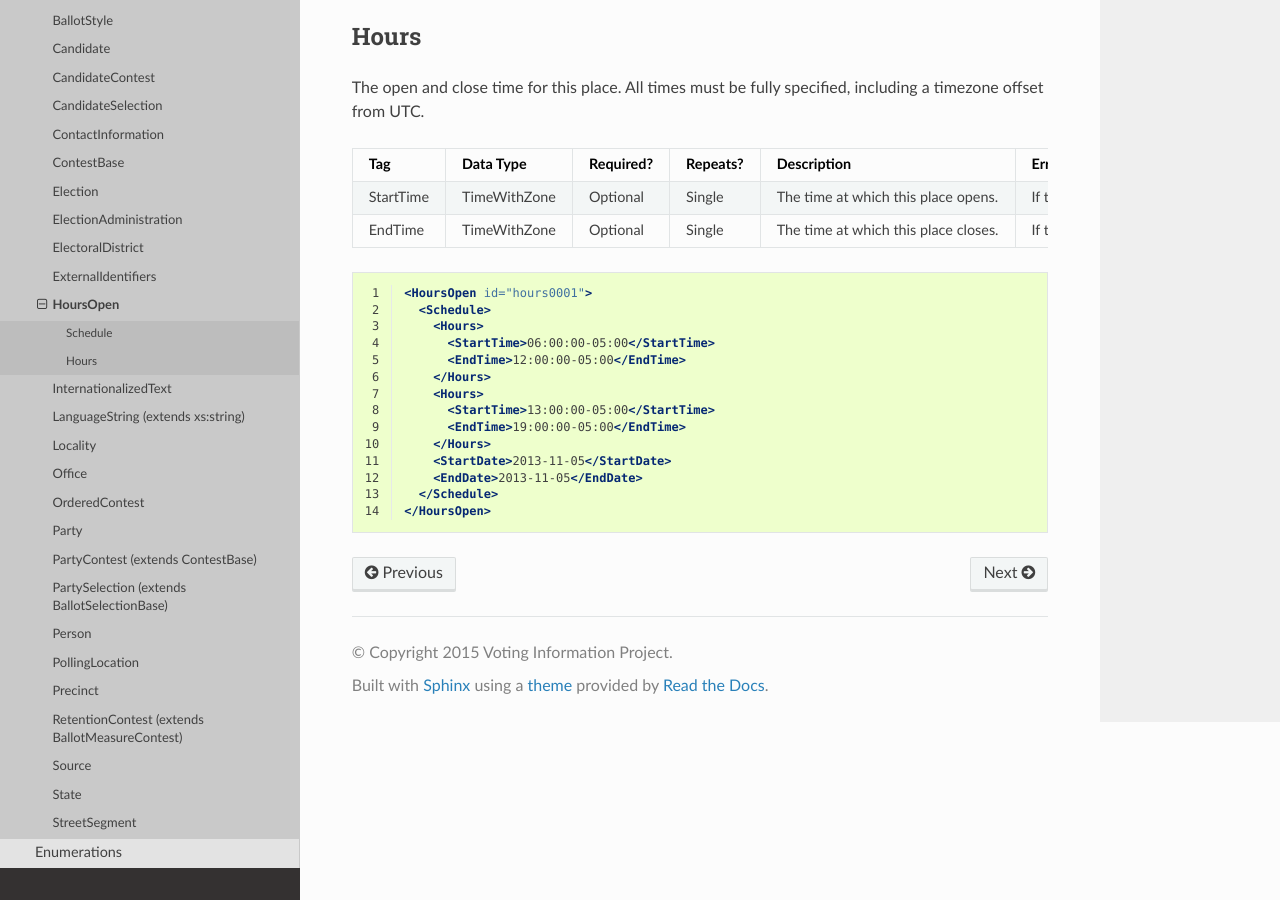
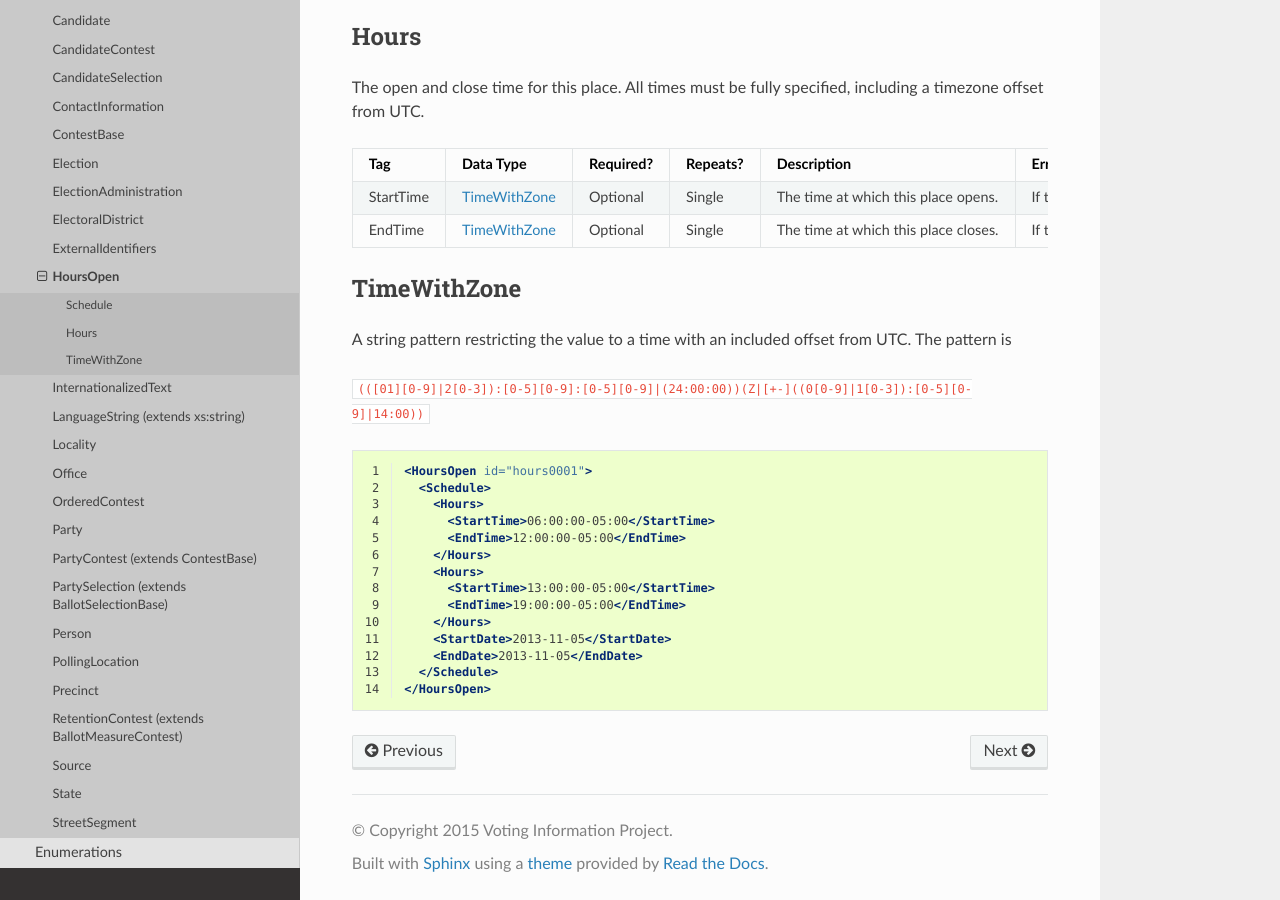
Before and after one commit to votinginfoproject/vip-specification, a Sphinx documentation site: the page built from docs/xml/elements/hours_open.rst, in a window 1280 px wide and 900 px high, scrolled down 745 px. Built offline with Sphinx 7.4.7 and the Read the Docs theme 2.0.0, drawn with Linux system fonts in a browser that asks for light colours.

Commit message:
Documented TimeWithZone pattern.

```diff
--- a/docs/xml/elements/hours_open.rst
+++ b/docs/xml/elements/hours_open.rst
@@ -71,18 +71,26 @@ Hours
 The open and close time for this place. All times must be fully specified,
 including a timezone offset from UTC.
 
-+-----------+---------------+-----------+----------+----------------------+--------------------------------+
-| Tag       | Data Type     | Required? | Repeats? |Description           |Error Handling                  |
-|           |               |           |          |                      |                                |
-+===========+===============+===========+==========+======================+================================+
-| StartTime | TimeWithZone  | Optional  | Single   |The time at which this|If the field is invalid or      |
-|           |               |           |          |place opens.          |not present, the implementation |
-|           |               |           |          |                      |is required to ignore it.       |
-+-----------+---------------+-----------+----------+----------------------+--------------------------------+
-| EndTime   | TimeWithZone  | Optional  | Single   |The time at which this|If the field is invalid or not  |
-|           |               |           |          |place closes.         |present, the implementation is  |
-|           |               |           |          |                      |required to ignore it.          |
-+-----------+---------------+-----------+----------+----------------------+--------------------------------+
++-----------+-----------------+-----------+----------+----------------------+--------------------------------+
+| Tag       | Data Type       | Required? | Repeats? |Description           |Error Handling                  |
+|           |                 |           |          |                      |                                |
++===========+=================+===========+==========+======================+================================+
+| StartTime | `TimeWithZone`_ | Optional  | Single   |The time at which this|If the field is invalid or      |
+|           |                 |           |          |place opens.          |not present, the implementation |
+|           |                 |           |          |                      |is required to ignore it.       |
++-----------+-----------------+-----------+----------+----------------------+--------------------------------+
+| EndTime   | `TimeWithZone`_ | Optional  | Single   |The time at which this|If the field is invalid or not  |
+|           |                 |           |          |place closes.         |present, the implementation is  |
+|           |                 |           |          |                      |required to ignore it.          |
++-----------+-----------------+-----------+----------+----------------------+--------------------------------+
+
+TimeWithZone
+------------
+
+A string pattern restricting the value to a time with an included offset from
+UTC. The pattern is
+
+``(([01][0-9]|2[0-3]):[0-5][0-9]:[0-5][0-9]|(24:00:00))(Z|[+-]((0[0-9]|1[0-3]):[0-5][0-9]|14:00))``
 
 .. code-block:: xml
    :linenos:
```
